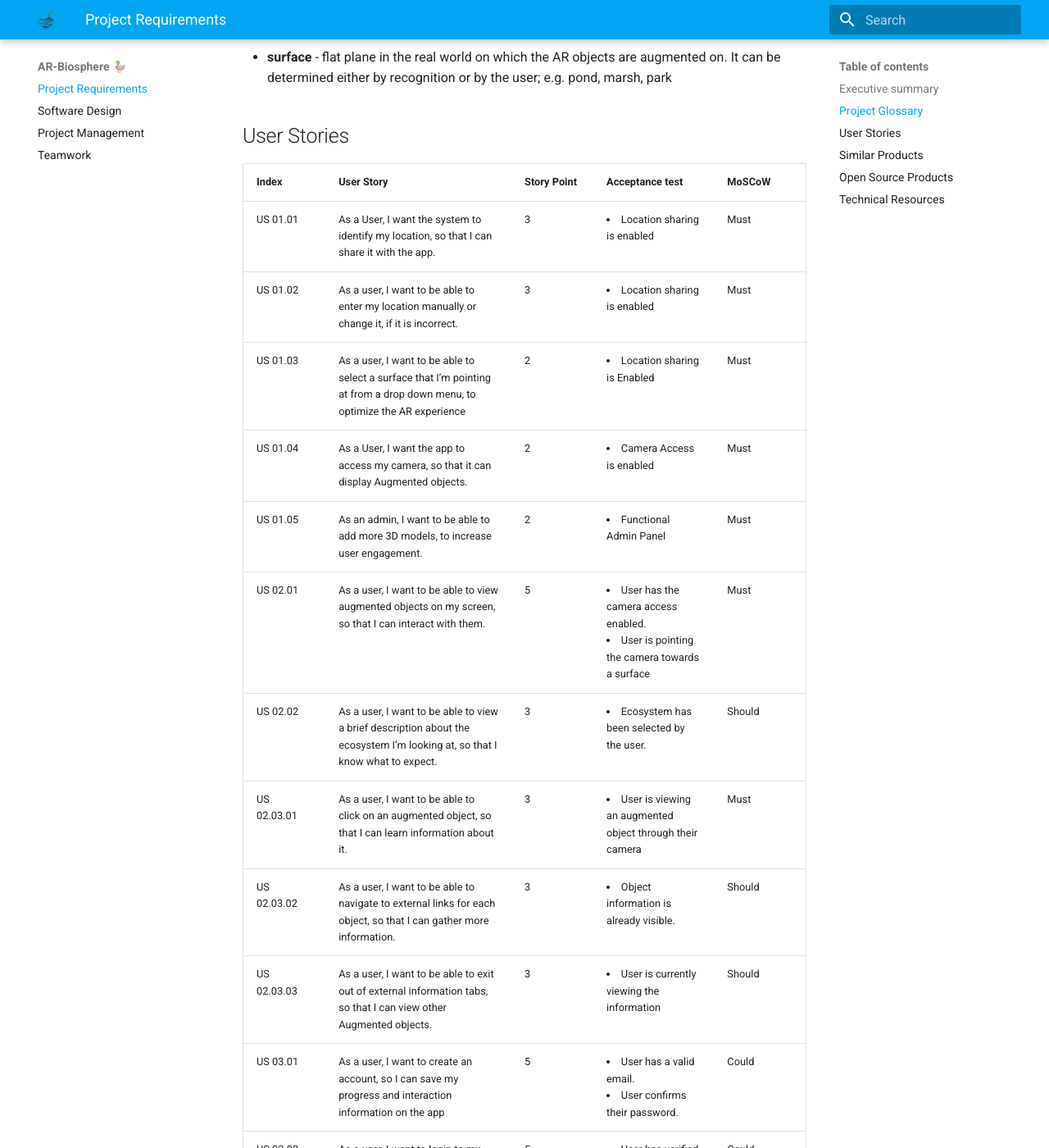
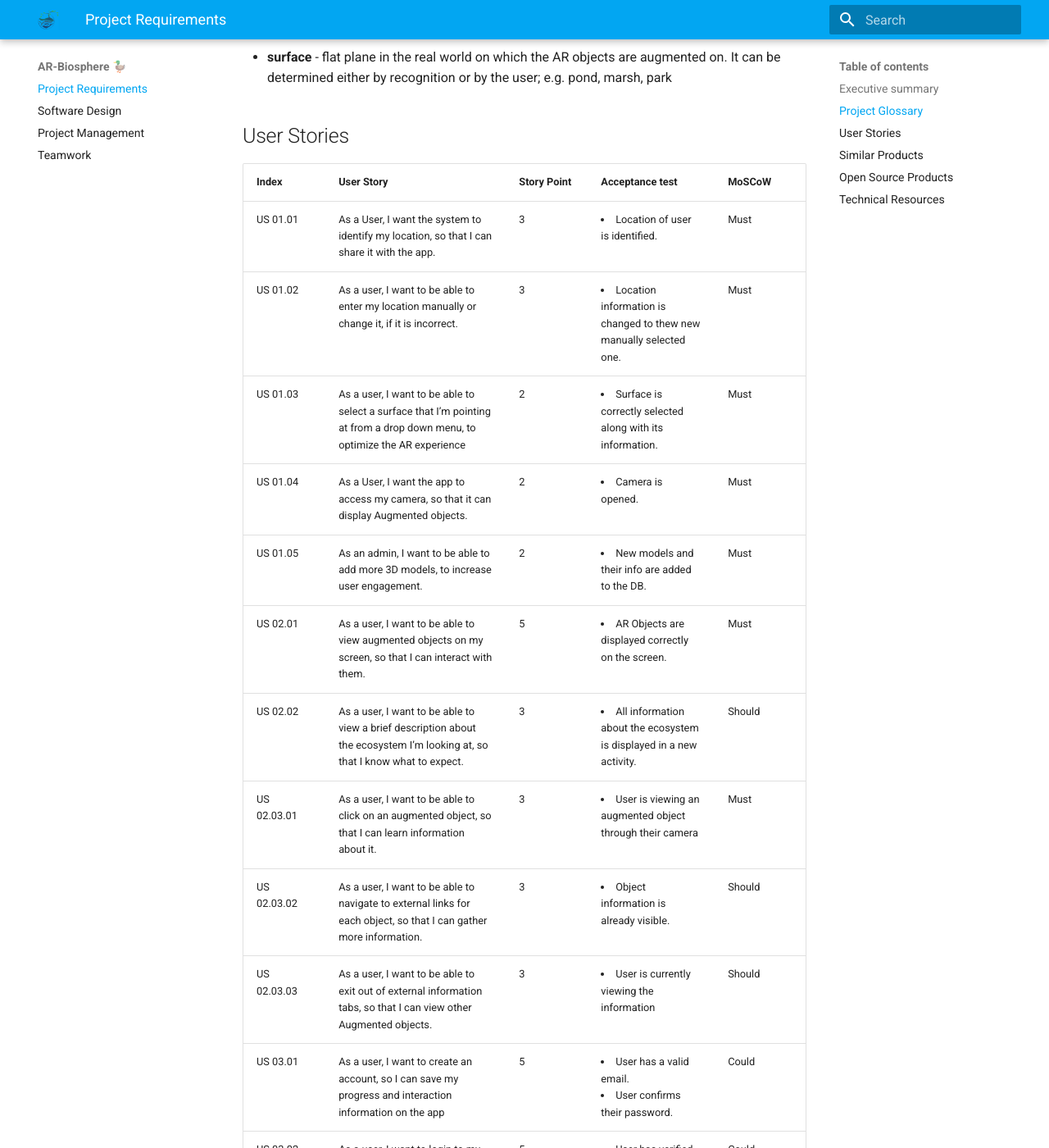
Before and after one commit to antarc0y/AR-Biosphere, an MkDocs documentation site: the page built from docblueprint/index.md, in a window 1280 px wide and 1400 px high, scrolled down 951 px. Shown: the whole window at 82% size. Built offline with MkDocs 1.6.1 and Material for MkDocs 9.7.7, drawn with Linux system fonts in a browser that asks for light colours.

Commit message:
Fix some US tests

```diff
--- a/docblueprint/index.md
+++ b/docblueprint/index.md
@@ -20,13 +20,13 @@ When a user first opens the product, they will confirm their location in order t
 
 | Index       | User Story                                                                                                                       | Story Point | Acceptance test                                                                                         | MoSCoW                    |
 |-------------|----------------------------------------------------------------------------------------------------------------------------------|-------------|---------------------------------------------------------------------------------------------------------|---------------------------|
-| US 01.01    | As a User, I want the system to identify my location, so that I can share it with the app.                                       | 3           | <li> Location sharing is enabled </li>                                                                  | Must                      |
-| US 01.02    | As a user, I want to be able to enter my location manually or change it, if it is incorrect.                                     | 3           | <li>Location sharing is enabled </li>                                                                   | Must                      |
-| US 01.03    | As a user, I want to be able to select a surface that I’m pointing at from a drop down menu, to optimize the AR experience       | 2           | <li> Location sharing is Enabled </li>                                                                  | Must                      |
-| US 01.04    | As a User, I want the app to access my camera, so that it can display Augmented objects.                                         | 2           | <li>Camera Access is enabled</li>                                                                       | Must                      |
-| US 01.05    | As an admin, I want to be able to add more 3D models, to increase user engagement.                                               | 2           | <li> Functional Admin Panel </li>                                                                       | Must                      |
-| US 02.01    | As a user, I want to be able to view augmented objects on my screen, so that I can interact with them.                           | 5           | <li>User has the camera access enabled.</li> <li>User is pointing the camera towards a surface</li>     | Must                      |
-| US 02.02    | As a user, I want to be able to view a brief description about the ecosystem I’m looking at, so that I know what to expect.      | 3           | <li>Ecosystem has been selected by the user. </li>                                                      | Should                    |
+| US 01.01    | As a User, I want the system to identify my location, so that I can share it with the app.                                       | 3           | <li> Location of user is identified. </li>                                                                  | Must                      |
+| US 01.02    | As a user, I want to be able to enter my location manually or change it, if it is incorrect.                                     | 3           | <li> Location information is changed to thew new manually selected one. </li>                                                                   | Must                      |
+| US 01.03    | As a user, I want to be able to select a surface that I’m pointing at from a drop down menu, to optimize the AR experience       | 2           | <li> Surface is correctly selected along with its information. </li>                                                                  | Must                      |
+| US 01.04    | As a User, I want the app to access my camera, so that it can display Augmented objects.                                         | 2           | <li> Camera is opened.</li>                                                                       | Must                      |
+| US 01.05    | As an admin, I want to be able to add more 3D models, to increase user engagement.                                               | 2           | <li> New models and their info are added to the DB. </li>                                                                       | Must                      |
+| US 02.01    | As a user, I want to be able to view augmented objects on my screen, so that I can interact with them.                           | 5           | <li> AR Objects are displayed correctly on the screen.     | Must                      |
+| US 02.02    | As a user, I want to be able to view a brief description about the ecosystem I’m looking at, so that I know what to expect.      | 3           | <li> All information about the ecosystem is displayed in a new activity. </li>                                                      | Should                    |
 | US 02.03.01 | As a user, I want to be able to click on an augmented object, so that I can learn information about it.                          | 3           | <li> User is viewing an augmented object through their camera </li>                                     | Must                      |
 | US 02.03.02 | As a user, I want to be able to navigate to external links for each object, so that I can gather more information.               | 3           | <li>Object information is already visible. </li>                                                        | Should                    |
 | US 02.03.03 | As a user, I want to be able to exit out of external information tabs, so that I can view other Augmented objects.               | 3           | <li>User is currently viewing the information </li>                                                     | Should                    |
```
